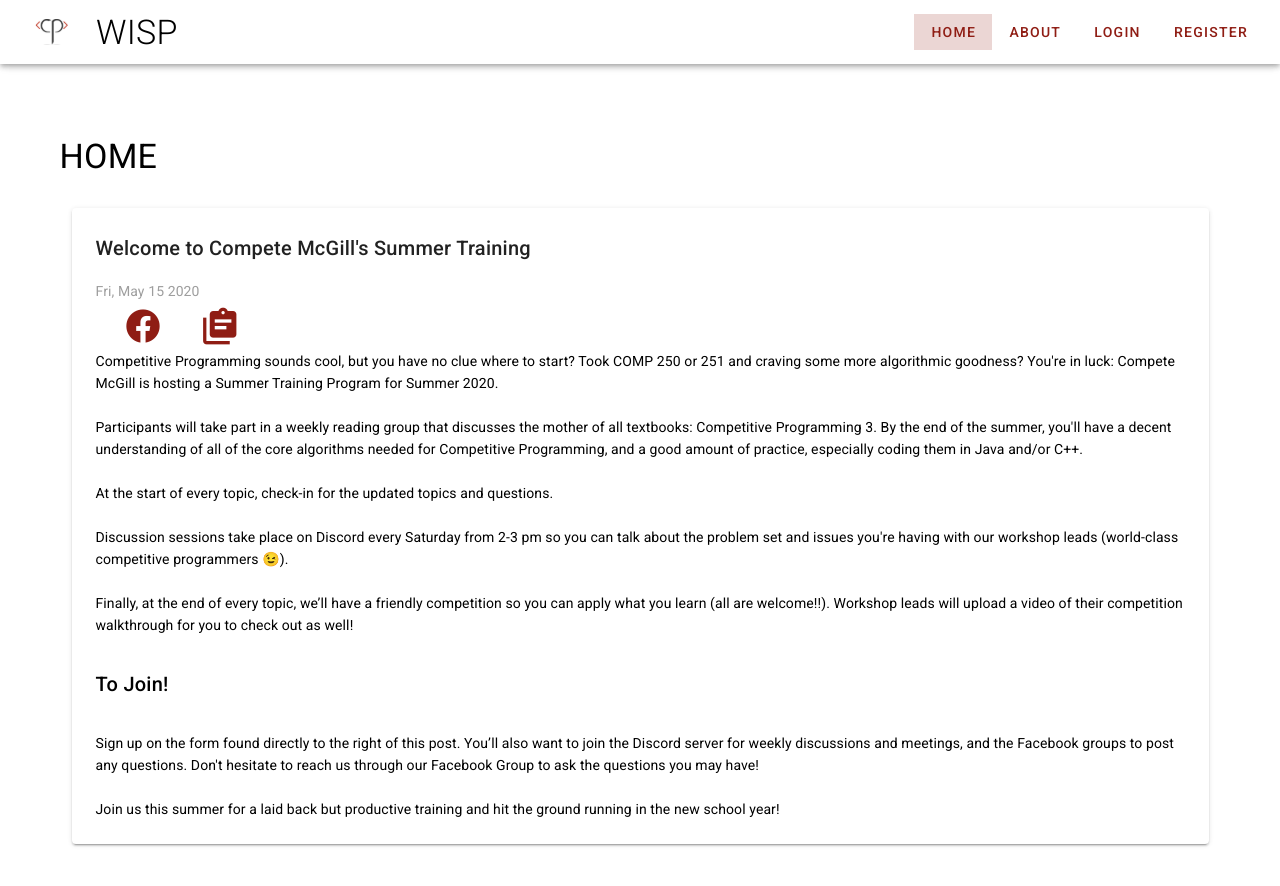
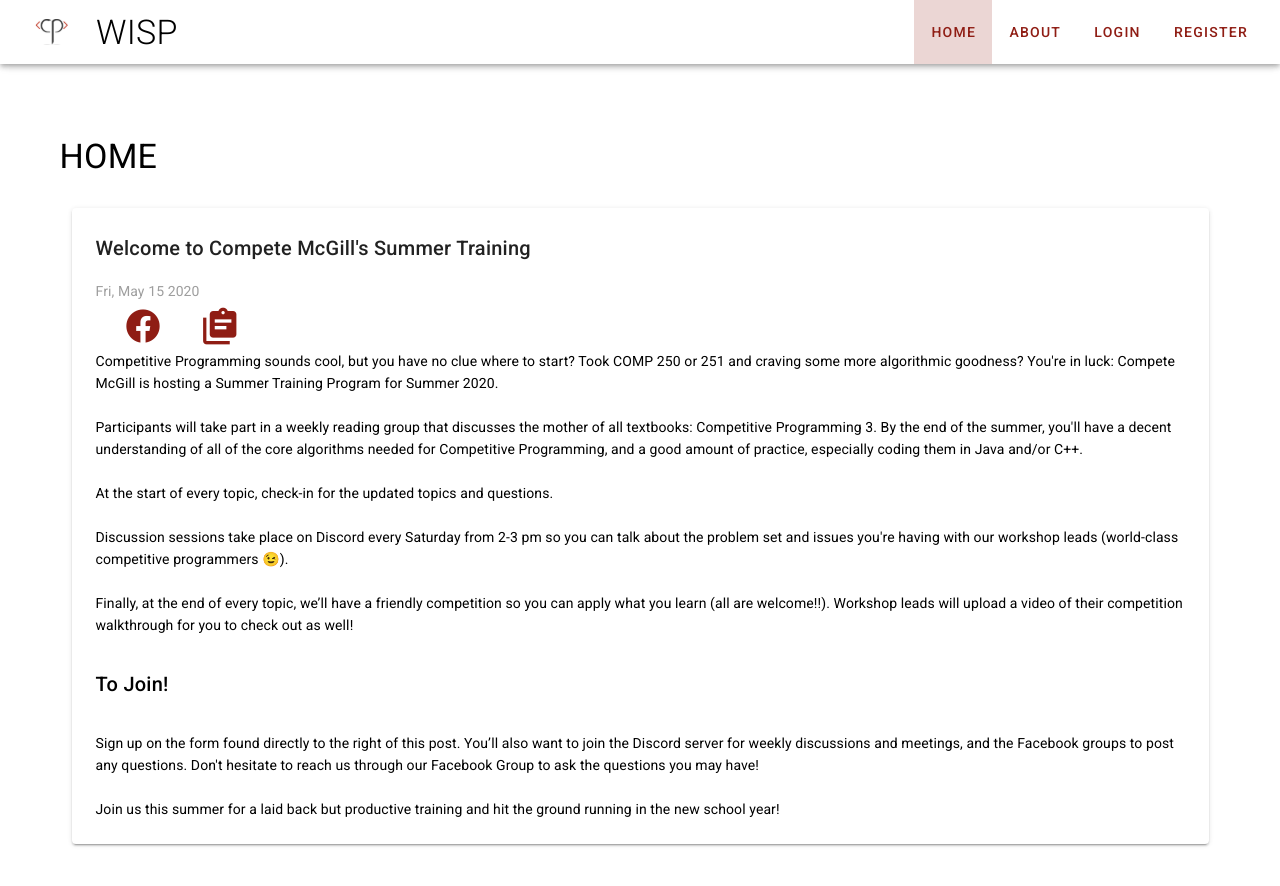
Before and after one commit to competemcgill/wisp-ui, a Vue app: page / in a window 1280 px wide. Shown: the top 886 px of the page. Built offline with nearby package versions, Linux system fonts and the light colour scheme.

Commit message:
Fix button backround :bug:

```diff
--- a/src/components/Shared/NavBar.vue
+++ b/src/components/Shared/NavBar.vue
@@ -16,7 +16,7 @@
 
       <v-spacer></v-spacer>
 
-      <v-item-group v-if="!mobileView">
+      <template  v-if="!mobileView">
         <v-btn
           text
           tile
@@ -102,7 +102,7 @@
           class="offset-y primary--text"
           >register</v-btn
         >
-      </v-item-group>
+      </template>
       <v-menu offset-y v-if="$store.state.isLoggedIn">
         <template v-slot:activator="{ on }">
           <v-btn
@@ -199,7 +199,7 @@ export default {
 
   computed: {
     mobileView() {
-      return this.$vuetify.breakpoint.mdAndDown
+      return this.$vuetify.breakpoint.smAndDown
     }
   },
 
```
